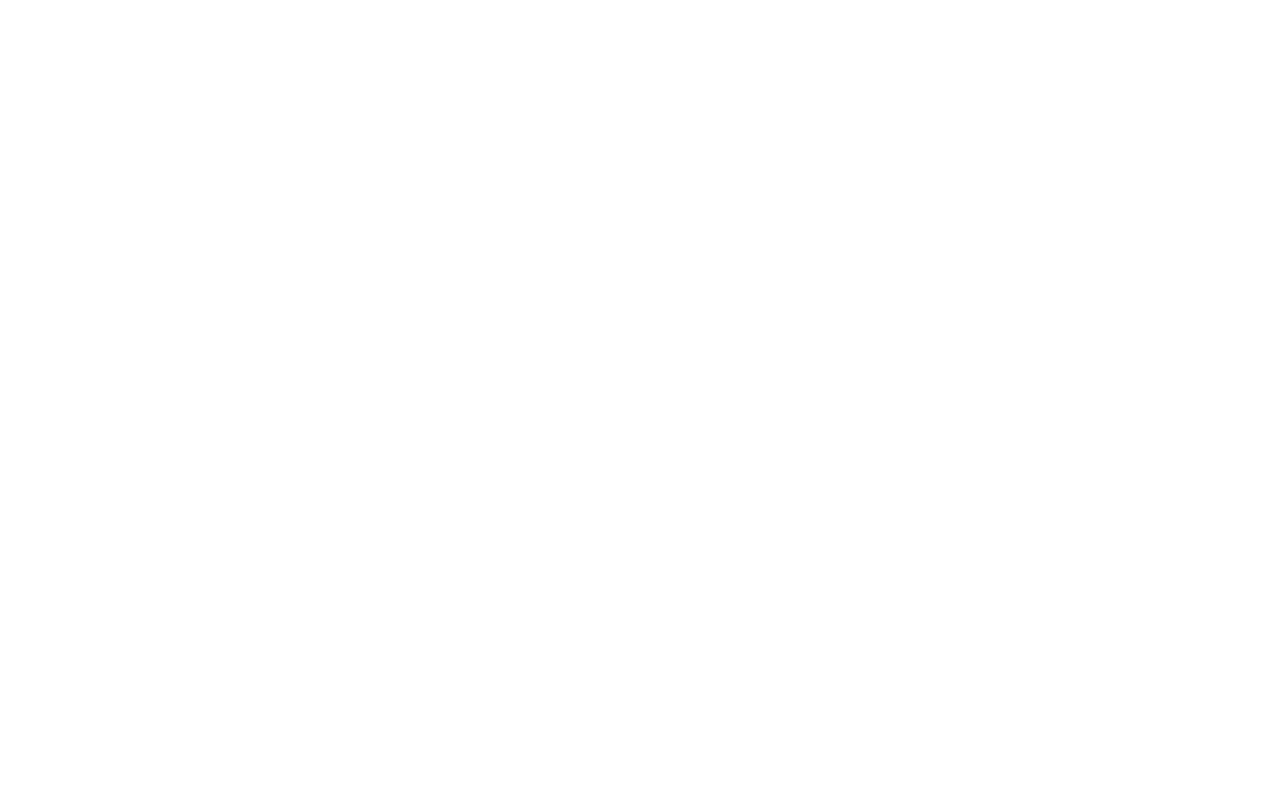
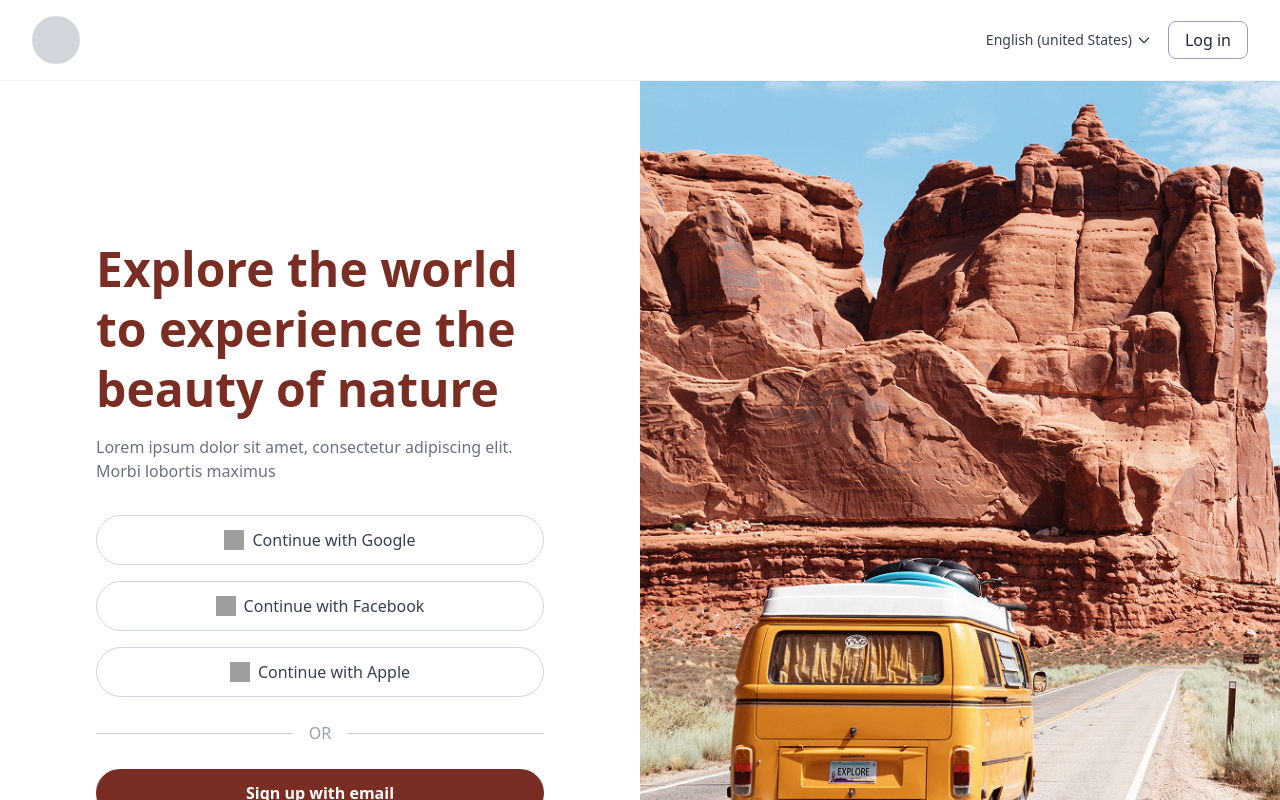
Before and after one commit to ansaralyh/vintage-car-tools, a React (Vite) app: page / in a window 1280 px wide. Shown: the top 800 px of the page. Built offline with nearby package versions, Linux system fonts and the light colour scheme; grey boxes are pictures that could not be loaded.

Commit message:
Sign up page done

```diff
--- a/src/App.tsx
+++ b/src/App.tsx
@@ -1,12 +1,10 @@
-
 import './App.css'
+import SignUp from './components/SignUp'
 
 function App() {
 
   return (
-    <>
-
-    </>
+    <SignUp />
   )
 }
 
--- /dev/null
+++ b/src/components/SignUp.tsx
@@ -0,0 +1,58 @@
+import React from 'react';
+import Navbar from './signup-navbar/Navbar';
+
+const SignUp: React.FC = () => {
+  return (
+    <div>
+      <Navbar />
+      <div className="flex flex-col md:flex-row w-full" style={{ height: 950 }}>
+        {/* Left Side */}
+        <div className="md:w-1/2 flex flex-col justify-center items-center bg-white px-8 py-12 h-full">
+          <div className="w-full max-w-md">
+            <h1 className="text-4xl md:text-5xl font-bold text-[#7A2D23] mb-4 leading-tight text-left">
+              Explore the world<br />to experience the<br />beauty of nature
+            </h1>
+            <p className="text-gray-500 mb-8 text-left">
+              Lorem ipsum dolor sit amet, consectetur adipiscing elit. Morbi lobortis maximus
+            </p>
+            <div className="space-y-4 mb-6">
+              <button className="w-full flex items-center justify-center border border-gray-300 rounded-full py-3 px-4 text-gray-700 font-medium bg-white hover:bg-gray-50 transition">
+                <img src="https://www.svgrepo.com/show/475656/google-color.svg" alt="Google" className="w-5 h-5 mr-2" />
+                Continue with Google
+              </button>
+              <button className="w-full flex items-center justify-center border border-gray-300 rounded-full py-3 px-4 text-gray-700 font-medium bg-white hover:bg-gray-50 transition">
+                <img src="https://www.svgrepo.com/show/512120/facebook-176.svg" alt="Facebook" className="w-5 h-5 mr-2" />
+                Continue with Facebook
+              </button>
+              <button className="w-full flex items-center justify-center border border-gray-300 rounded-full py-3 px-4 text-gray-700 font-medium bg-white hover:bg-gray-50 transition">
+                <img src="https://www.svgrepo.com/show/303128/apple-logo.svg" alt="Apple" className="w-5 h-5 mr-2" />
+                Continue with Apple
+              </button>
+            </div>
+            <div className="flex items-center my-6">
+              <hr className="flex-grow border-gray-300" />
+              <span className="mx-4 text-gray-400">OR</span>
+              <hr className="flex-grow border-gray-300" />
+            </div>
+            <button className="w-full bg-[#7A2D23] text-white rounded-full py-3 px-4 font-semibold hover:bg-[#5a211a] transition mb-4">
+              Sign up with email
+            </button>
+            <p className="text-xs text-gray-500 text-center mt-2">
+              By signing up, you agree to the <a href="#" className="underline">Terms of Service</a> and <a href="#" className="underline">Privacy Policy</a>, including <a href="#" className="underline">cookie use</a>.
+            </p>
+          </div>
+        </div>
+        {/* Right Side */}
+        <div className="md:w-1/2 h-full">
+          <img
+            src="/public/images/dino-reichmuth-A5rCN8626Ck-unsplash 1.png"
+            alt="Nature road trip"
+            className="w-full h-full object-cover"
+          />
+        </div>
+      </div>
+    </div>
+  );
+};
+
+export default SignUp;
--- /dev/null
+++ b/src/components/signup-navbar/Navbar.tsx
@@ -0,0 +1,22 @@
+import React from 'react';
+
+const Navbar: React.FC = () => {
+  return (
+    <nav className="w-full flex items-center justify-between px-8 py-4 border-b border-gray-100">
+      {/* Left: Logo Circle */}
+      <div className="flex items-center">
+        <div className="w-12 h-12 bg-gray-300 rounded-full" />
+      </div>
+      {/* Right: Language and Login */}
+      <div className="flex items-center space-x-4">
+        <div className="flex items-center text-gray-700 text-sm">
+          English (united States)
+          <svg className="w-4 h-4 ml-1" fill="none" stroke="currentColor" strokeWidth="2" viewBox="0 0 24 24"><path strokeLinecap="round" strokeLinejoin="round" d="M19 9l-7 7-7-7" /></svg>
+        </div>
+        <button className="border border-gray-400 rounded-lg px-4 py-1.5 text-gray-800 font-medium hover:bg-gray-100 transition">Log in</button>
+      </div>
+    </nav>
+  );
+};
+
+export default Navbar;
--- a/src/components/signup-navbar/signup-navbar.tsx
+++ /dev/null
@@ -1,10 +0,0 @@
-
-function SignupNavbar() {
-  return (
-    <div>
-
-    </div>
-  )
-}
-
-export default SignupNavbar
--- a/tsconfig.app.json
+++ b/tsconfig.app.json
@@ -19,7 +19,6 @@
     "strict": true,
     "noUnusedLocals": true,
     "noUnusedParameters": true,
-    "erasableSyntaxOnly": true,
     "noFallthroughCasesInSwitch": true,
     "noUncheckedSideEffectImports": true
   },
```
Also changed, not shown: public/images/dino-reichmuth-A5rCN8626Ck-unsplash 1.png (added).
